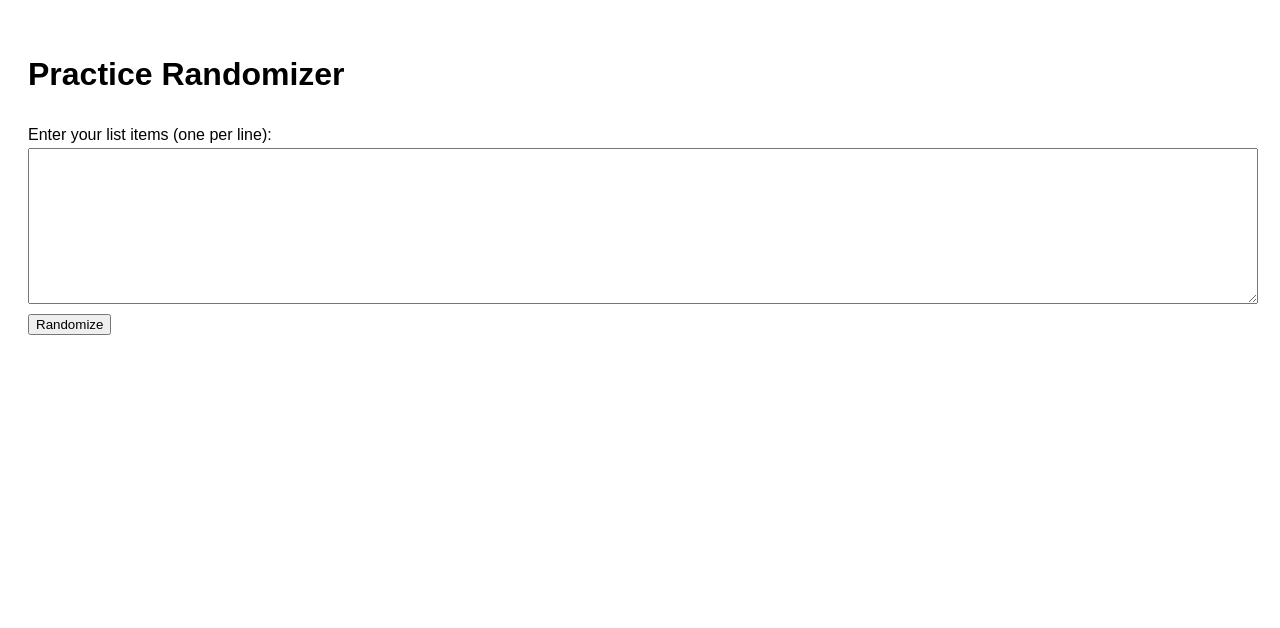
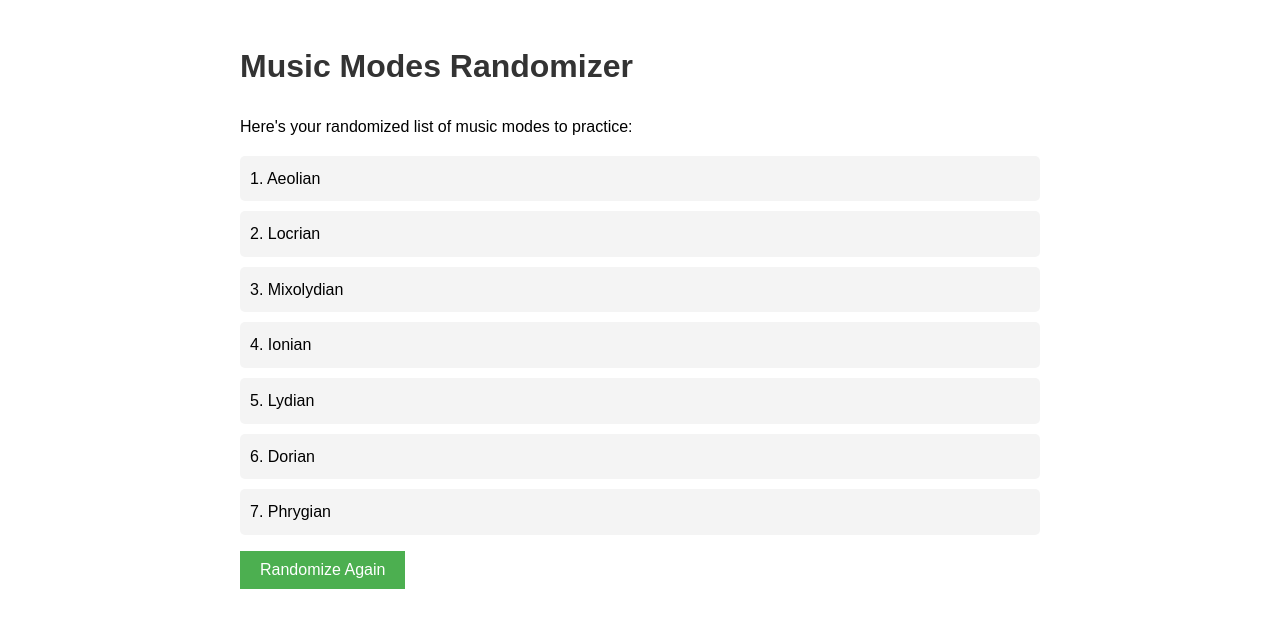
Before and after one commit to veltzer/gcp-randomizer, a Flask app: page / in a window 1280 px wide. Shown: the top 628 px of the page. Run offline with Flask 3, Linux system fonts and the light colour scheme.

Commit message:
no commit message given

```diff
--- a/main.py
+++ b/main.py
@@ -11,8 +11,25 @@ app = Flask(
     template_folder="static/templates",
 )
 
-@app.route("/", methods=["GET", "POST"])
+MODES = [
+    "Ionian",
+    "Dorian",
+    "Phrygian",
+    "Lydian",
+    "Mixolydian",
+    "Aeolian",
+    "Locrian"
+]
+
+@app.route("/")
 def root():
+    """ The root URL """
+    randomized_modes = MODES.copy()
+    random.shuffle(randomized_modes)
+    return render_template("index.html", randomized_modes=randomized_modes)
+
+@app.route("/general", methods=["GET", "POST"])
+def general():
     """ this is the root url """
     randomized_list = []
     if request.method == "POST":
@@ -20,7 +37,7 @@ def root():
         items = [item.strip() for item in items if item.strip()]
         random.shuffle(items)
         randomized_list = items
-    return render_template("index.html", randomized_list=randomized_list)
+    return render_template("general.html", randomized_list=randomized_list)
 
 if __name__ == "__main__":
     app.run(host="127.0.0.1", port=8080, debug=True)
--- a/static/templates/index.html
+++ b/static/templates/index.html
@@ -3,29 +3,24 @@
 <head>
     <meta charset="UTF-8">
     <meta name="viewport" content="width=device-width, initial-scale=1.0">
-    <title>Practice Randomizer</title>
+    <title>Music Modes Randomizer</title>
     <style>
-        body { font-family: Arial, sans-serif; line-height: 1.6; padding: 20px; }
-        form { margin-bottom: 20px; }
-        textarea { width: 100%; height: 150px; }
+        body { font-family: Arial, sans-serif; line-height: 1.6; padding: 20px; max-width: 800px; margin: 0 auto; }
+        h1 { color: #333; }
         ul { list-style-type: none; padding: 0; }
+        li { background-color: #f4f4f4; margin-bottom: 10px; padding: 10px; border-radius: 5px; }
+        button { background-color: #4CAF50; color: white; padding: 10px 20px; border: none; cursor: pointer; font-size: 16px; }
+        button:hover { background-color: #45a049; }
     </style>
 </head>
 <body>
-    <h1>Practice Randomizer</h1>
-    <form method="POST">
-        <label for="items">Enter your list items (one per line):</label><br>
-        <textarea name="items" id="items" required></textarea><br>
-        <input type="submit" value="Randomize">
-    </form>
-
-    {% if randomized_list %}
-    <h2>Randomized List:</h2>
+    <h1>Music Modes Randomizer</h1>
+    <p>Here's your randomized list of music modes to practice:</p>
     <ul>
-        {% for item in randomized_list %}
-        <li>{{ loop.index }}. {{ item }}</li>
+        {% for mode in randomized_modes %}
+        <li>{{ loop.index }}. {{ mode }}</li>
         {% endfor %}
     </ul>
-    {% endif %}
+    <button onclick="location.reload()">Randomize Again</button>
 </body>
 </html>
```
Also changed, not shown: static/templates/general.html (added, +31 -0 lines).
